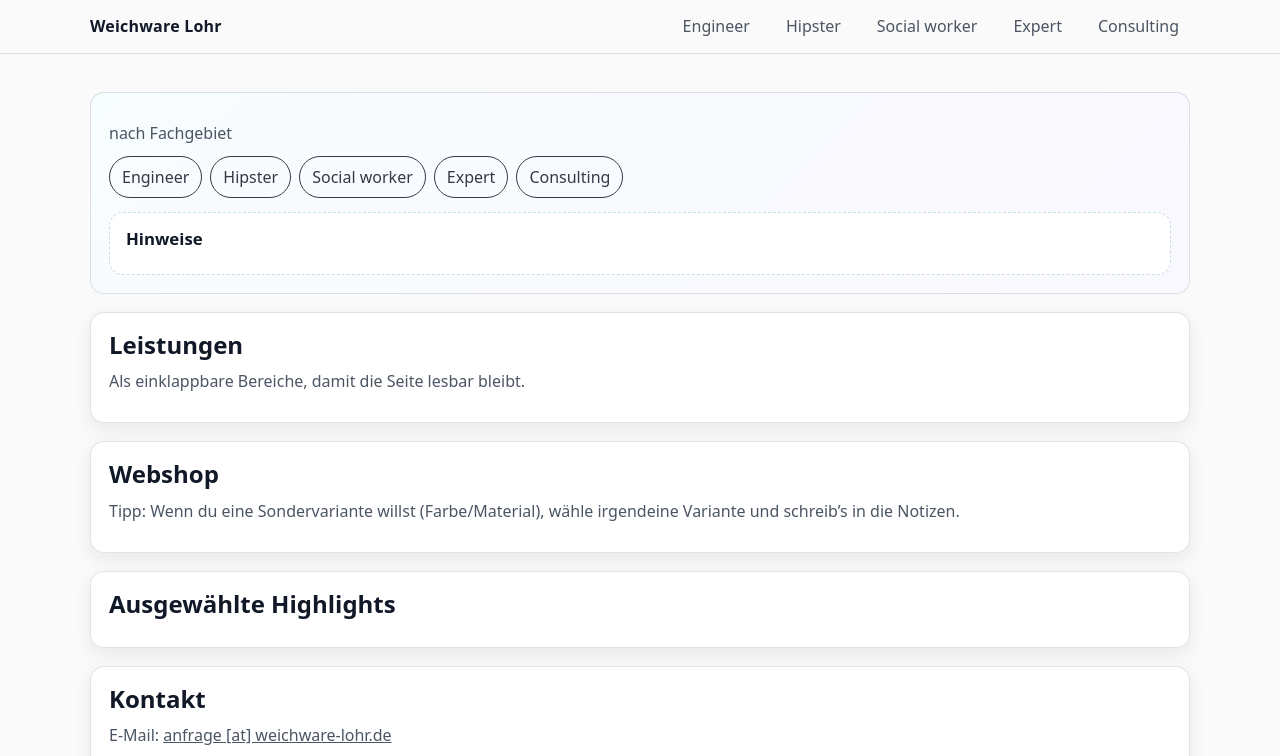
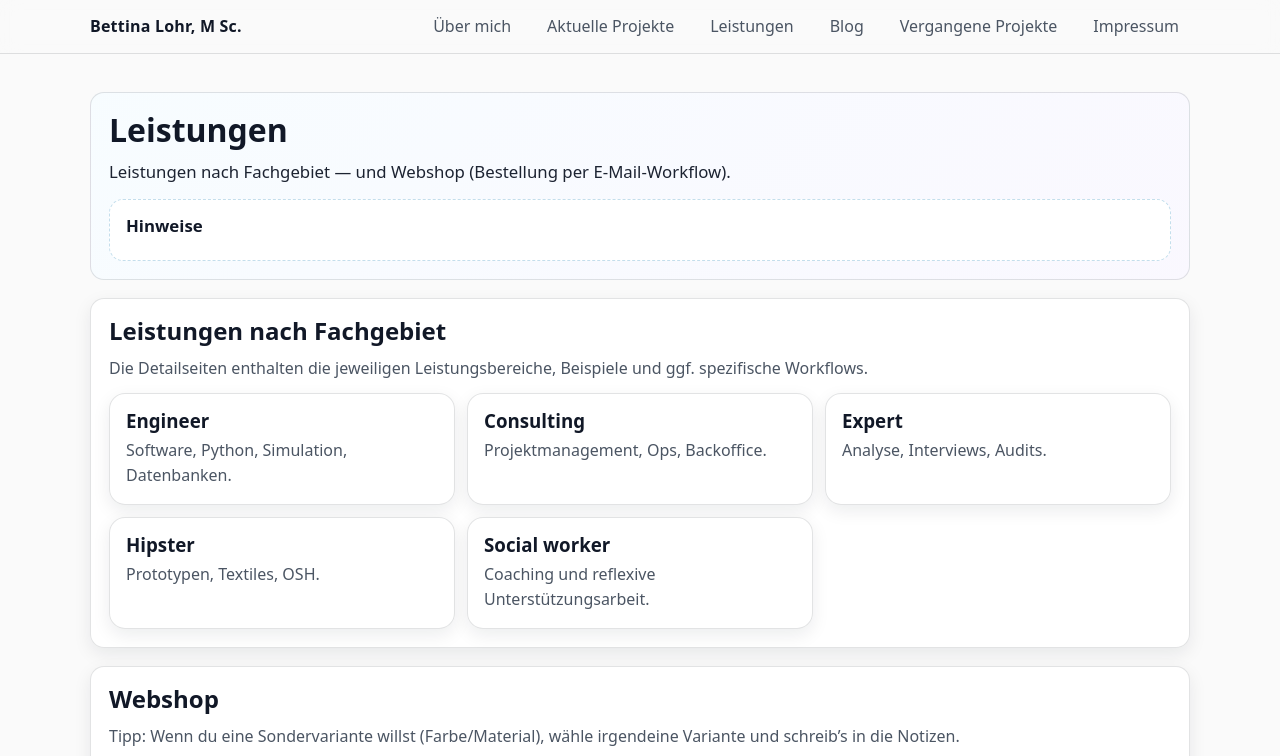
Before and after one commit to Brettina/OwnDomain, a plain HTML site: page webpages/leistungen/index.html in a window 1280 px wide. Shown: the top 756 px of the page. Drawn offline with nearby package versions, Linux system fonts and the light colour scheme.

```diff
--- a/webpages/leistungen/index.html
+++ b/webpages/leistungen/index.html
@@ -11,34 +11,36 @@
   <link rel="apple-touch-icon" href="/img/webicon.png" />
   <meta name="color-scheme" content="light dark" />
 
-  <!-- If your shop uses the Saftladen map/calendar block, Leaflet is required (same as Hipster). -->
+  <!-- Keep Leaflet only if your shop view actually uses it (map/calendar). If not, you can remove both lines. -->
   <link rel="stylesheet" href="https://unpkg.com/leaflet@1.9.4/dist/leaflet.css" crossorigin="" />
   <script src="https://unpkg.com/leaflet@1.9.4/dist/leaflet.js" defer crossorigin=""></script>
 
   <script src="/assets/site.js" defer></script>
 
   <style>
-    /* Small page-local styling for the “Fachgebiet” tabs */
-    .facet-tabs {
-      display: flex;
-      gap: 8px;
-      flex-wrap: wrap;
-      margin: 10px 0 6px;
+    /* Fachgebiet links (simple, readable, no “tabs”) */
+    .facet-grid {
+      display: grid;
+      gap: 12px;
+      margin-top: 12px;
+      grid-template-columns: 1fr;
     }
-    .facet-tabs a {
-      display: inline-flex;
-      align-items: center;
-      padding: 8px 12px;
-      border-radius: 999px;
-      border: 1px solid currentColor;
+    @media (min-width: 800px) {
+      .facet-grid {
+        grid-template-columns: repeat(3, 1fr);
+      }
+    }
+    .facet-card {
+      display: block;
+      padding: 16px;
+      border-radius: 16px;
       text-decoration: none;
-      opacity: 0.85;
     }
-    .facet-tabs a[aria-current="true"] {
-      opacity: 1;
+    .facet-card h3 {
+      margin: 0 0 6px;
     }
-    .facet-hint {
-      margin-top: 6px;
+    .facet-card p {
+      margin: 0;
     }
   </style>
 </head>
@@ -46,22 +48,27 @@
 <body class="page-leistungen" data-page="leistungen">
   <a class="skip-link" href="#main">Zum Inhalt springen</a>
 
-  <!-- injected shared header -->
-  <div id="header-slot"></div>
+  <!-- Same header structure as on the homepage (not identity tabs) -->
+  <header class="site-header">
+    <nav class="nav" aria-label="Hauptnavigation">
+      <a class="brand" href="/">Bettina Lohr, M Sc.</a>
+      <ul class="nav-list">
+        <li><a href="/webpages/about/">Über mich</a></li>
+        <li><a href="/webpages/projects/">Aktuelle Projekte</a></li>
+        <li><a href="/webpages/leistungen/">Leistungen</a></li>
+        <li><a href="/webpages/blog/">Blog</a></li>
+        <li><a href="/webpages/projects-archive/">Vergangene Projekte</a></li>
+        <li><a href="/regulation/imprint/">Impressum</a></li>
+      </ul>
+    </nav>
+  </header>
 
   <main id="main" class="container">
     <header class="page-hero">
-      <h1 data-title></h1>
-      <p class="lead" data-lead></p>
-
-      <p class="fineprint facet-hint">nach Fachgebiet</p>
-      <nav class="facet-tabs" aria-label="Fachgebiete">
-        <a href="/webpages/engineer/">Engineer</a>
-        <a href="/webpages/hipster/">Hipster</a>
-        <a href="/webpages/social-worker/">Social worker</a>
-        <a href="/webpages/expert/">Expert</a>
-        <a href="/webpages/consulting/">Consulting</a>
-      </nav>
+      <h1 data-title>Leistungen</h1>
+      <p class="lead" data-lead>
+        Leistungen nach Fachgebiet — und Webshop (Bestellung per E-Mail-Workflow).
+      </p>
 
       <div class="note-block" style="margin-top:14px;">
         <h2 style="margin:0 0 8px; font-size:1.05rem;">Hinweise</h2>
@@ -69,13 +76,42 @@
       </div>
     </header>
 
-    <section class="section" aria-labelledby="services">
-      <h2 id="services">Leistungen</h2>
-      <p class="fineprint">Als einklappbare Bereiche, damit die Seite lesbar bleibt.</p>
-      <div data-services></div>
+    <!-- 1) Leistungen nach Fachgebiet -->
+    <section class="section" aria-labelledby="facets">
+      <h2 id="facets">Leistungen nach Fachgebiet</h2>
+      <p class="fineprint">
+        Die Detailseiten enthalten die jeweiligen Leistungsbereiche, Beispiele und ggf. spezifische Workflows.
+      </p>
+
+      <div class="facet-grid" aria-label="Fachgebiete">
+        <a class="card facet-card" href="/webpages/engineer/">
+          <h3>Engineer</h3>
+          <p class="fineprint">Software, Python, Simulation, Datenbanken.</p>
+        </a>
+
+        <a class="card facet-card" href="/webpages/consulting/">
+          <h3>Consulting</h3>
+          <p class="fineprint">Projektmanagement, Ops, Backoffice.</p>
+        </a>
+
+        <a class="card facet-card" href="/webpages/expert/">
+          <h3>Expert</h3>
+          <p class="fineprint">Analyse, Interviews, Audits.</p>
+        </a>
+
+        <a class="card facet-card" href="/webpages/hipster/">
+          <h3>Hipster</h3>
+          <p class="fineprint">Prototypen, Textiles, OSH.</p>
+        </a>
+
+        <a class="card facet-card" href="/webpages/social-worker/">
+          <h3>Social worker</h3>
+          <p class="fineprint">Coaching und reflexive Unterstützungsarbeit.</p>
+        </a>
+      </div>
     </section>
 
-    <!-- WEB SHOP -->
+    <!-- 2) Webshop (moved here) -->
     <section class="section" data-store-section aria-labelledby="store">
       <h2 id="store">Webshop</h2>
       <div data-store></div>
@@ -84,11 +120,7 @@
       </p>
     </section>
 
-    <section class="section" aria-labelledby="timeline">
-      <h2 id="timeline">Ausgewählte Highlights</h2>
-      <div data-timeline></div>
-    </section>
-
+    <!-- Kontakt (keep: useful for orders + inquiries) -->
     <section class="section" aria-labelledby="contact">
       <h2 id="contact">Kontakt</h2>
 
@@ -119,8 +151,13 @@
 
         <div class="field">
           <label for="message">Nachricht</label>
-          <textarea id="message" name="message" rows="6" required
-            placeholder="Worum geht’s? Wenn es Merch ist: Artikel + Menge/Variante + Abholort-Land/Region + Wunschdatum."></textarea>
+          <textarea
+            id="message"
+            name="message"
+            rows="6"
+            required
+            placeholder="Worum geht’s? Wenn es Merch ist: Artikel + Menge/Variante + Abholort-Land/Region + Wunschdatum."
+          ></textarea>
         </div>
 
         <div class="field checkbox">
@@ -137,7 +174,17 @@
     </section>
   </main>
 
-  <!-- injected shared footer -->
-  <div id="footer-slot"></div>
+  <footer class="site-footer">
+    <p>© <span id="year"></span> Weichware Lohr</p>
+    <ul class="footer-links">
+      <li><a href="/regulation/privacy/">Datenschutz</a></li>
+      <li><a href="/regulation/cookies/">Cookies</a></li>
+      <li><a href="/regulation/imprint/">Impressum</a></li>
+    </ul>
+  </footer>
+
+  <script>
+    document.getElementById("year").textContent = new Date().getFullYear();
+  </script>
 </body>
 </html>
```
Also changed, not shown: assets/products.json (+5 -5 lines), webpages/hipster/index.html (+0 -7 lines).
